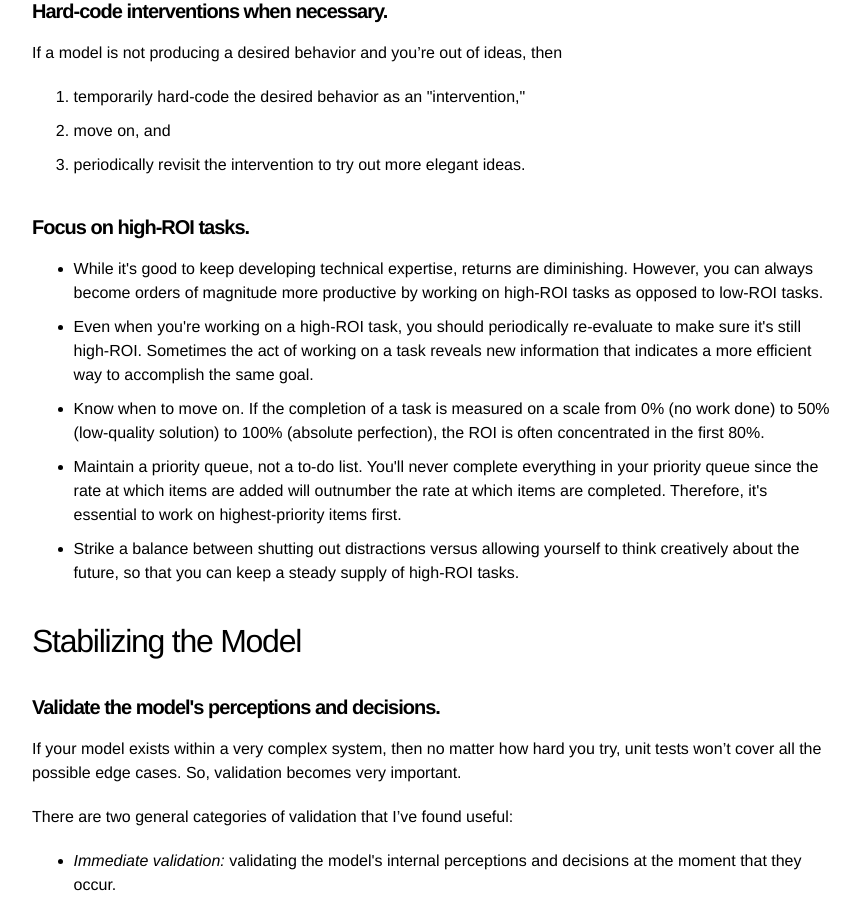
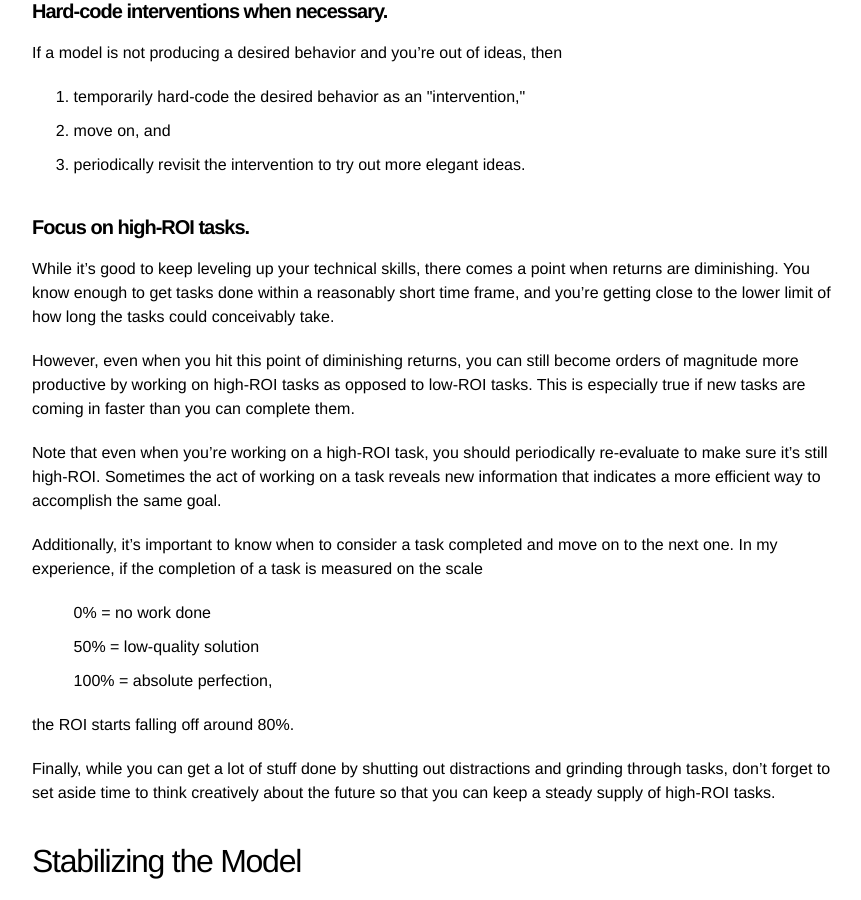
Before and after one commit to quantmonster/quantmonster.github.io, a Jekyll site: the page built from _posts/2022-09-07-modeling-tips.md, in a window 1280 px wide and 900 px high, scrolled down 4401 px. Shown: the whole window, without its empty margins (208-1069 px from the left). Built offline with Jekyll 4.4.1, drawn with Linux system fonts in a browser that asks for light colours.

Commit message:
Update 2022-09-07-modeling-tips.md

```diff
--- a/_posts/2022-09-07-modeling-tips.md
+++ b/_posts/2022-09-07-modeling-tips.md
@@ -146,13 +146,24 @@ If a model is not producing a desired behavior and you're out of ideas, then
 </ol>
 
 <h4><b>Focus on high-ROI tasks.</b></h4>
-<ul>
-  <li>While it's good to keep developing technical expertise, returns are diminishing. However, you can always become orders of magnitude more productive by working on high-ROI tasks as opposed to low-ROI tasks.</li>
-  <li>Even when you're working on a high-ROI task, you should periodically re-evaluate to make sure it's still high-ROI. Sometimes the act of working on a task reveals new information that indicates a more efficient way to accomplish the same goal.</li>
-  <li>Know when to move on. If the completion of a task is measured on a scale from 0% (no work done) to 50% (low-quality solution) to 100% (absolute perfection), the ROI is often concentrated in the first 80%.</li>
-  <li>Maintain a priority queue, not a to-do list. You'll never complete everything in your priority queue since the rate at which items are added will outnumber the rate at which items are completed. Therefore, it's essential to work on highest-priority items first.</li>
-  <li>Strike a balance between shutting out distractions versus allowing yourself to think creatively about the future, so that you can keep a steady supply of high-ROI tasks.</li>
+
+While it's good to keep leveling up your technical skills, there comes a point when returns are diminishing. You know enough to get tasks done within a reasonably short time frame, and you're getting close to the lower limit of how long the tasks could conceivably take.
+
+However, even when you hit this point of diminishing returns, you can still become orders of magnitude more productive by working on high-ROI tasks as opposed to low-ROI tasks. This is especially true if new tasks are coming in faster than you can complete them.
+
+Note that even when you're working on a high-ROI task, you should periodically re-evaluate to make sure it's still high-ROI. Sometimes the act of working on a task reveals new information that indicates a more efficient way to accomplish the same goal.
+
+Additionally, it's important to know when to consider a task completed and move on to the next one. In my experience, if the completion of a task is measured on the scale
+
+<ul style="list-style-type:none;">
+<li>0% = no work done</li>
+<li>50% = low-quality solution</li>
+<li>100% = absolute perfection,</li>
 </ul>
+
+the ROI starts falling off around 80%.
+
+Finally, while you can get a lot of stuff done by shutting out distractions and grinding through tasks, don't forget to set aside time to think creatively about the future so that you can keep a steady supply of high-ROI tasks.
 
 
 <h2>Stabilizing the Model</h2>
```
